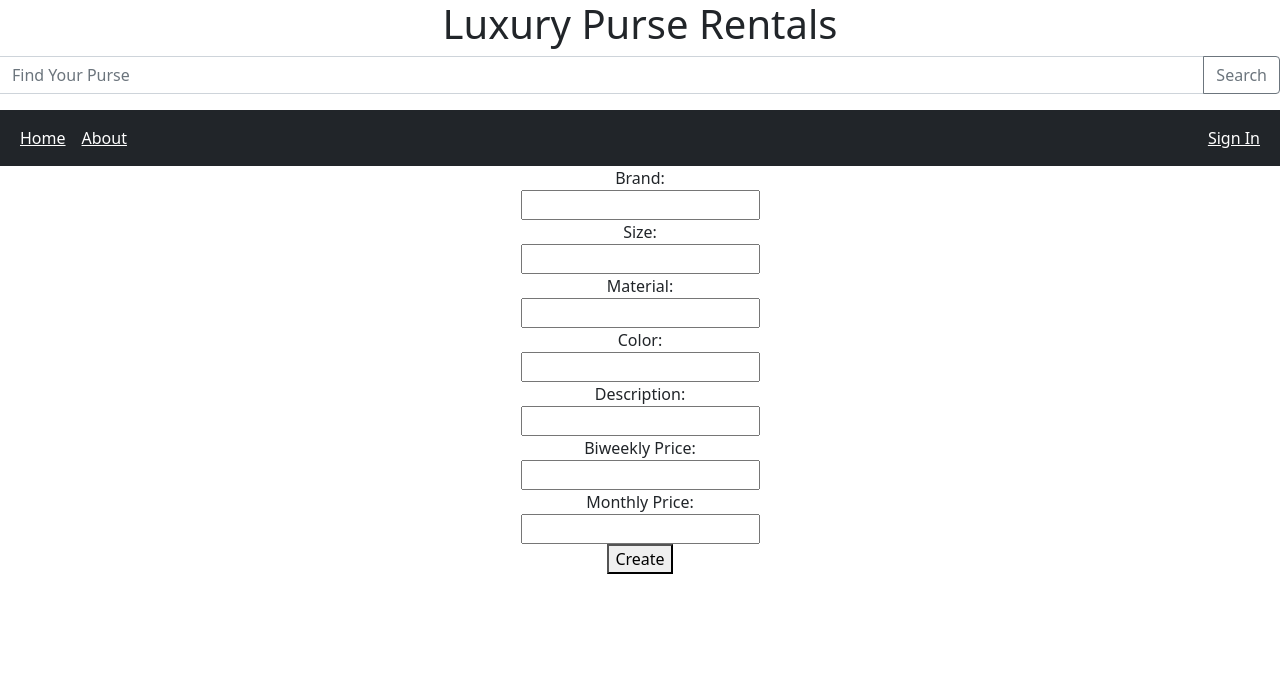
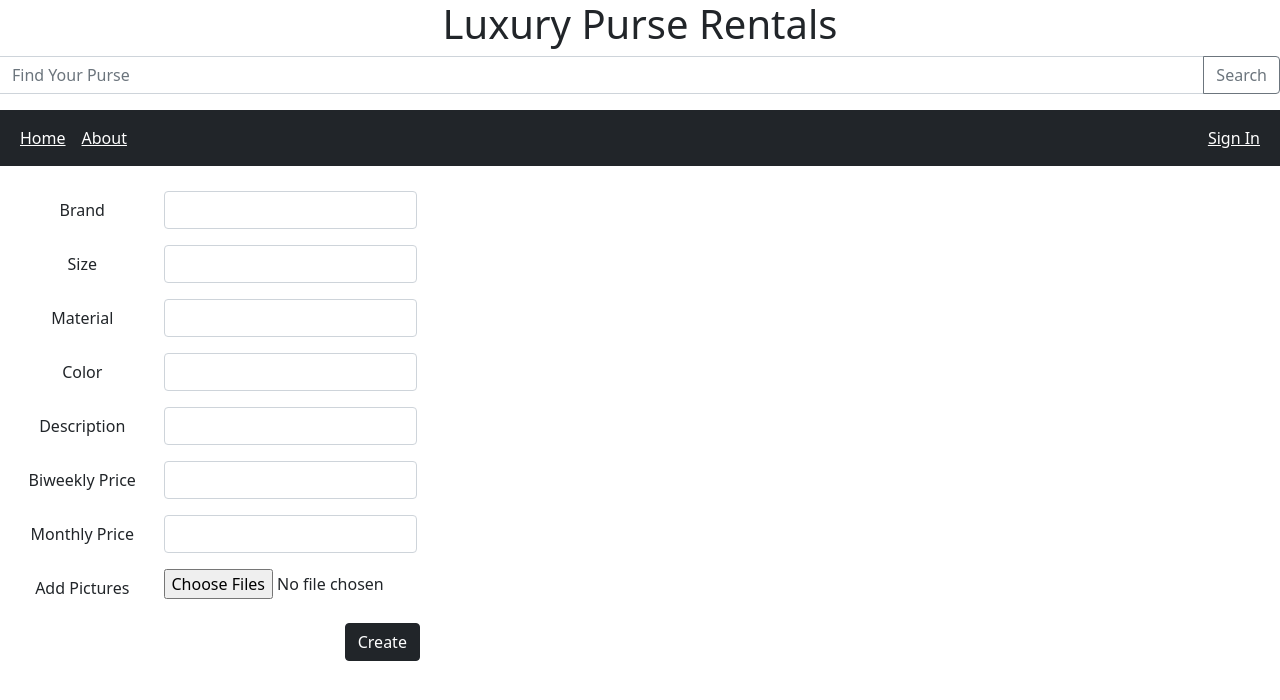
Before and after one commit to Raya-Sodwilai/rental-ui, a React (Create React App) app: page /add-rental in a window 1280 px wide. Shown: the top 700 px of the page. Built offline with nearby package versions, Linux system fonts and the light colour scheme.

Commit message:
edit profile page

```diff
--- a/src/AddRental.jsx
+++ b/src/AddRental.jsx
@@ -1,6 +1,8 @@
 import "./App.css";
+import Axios from "axios";
 import { useState } from "react";
-import Axios from "axios";
+import { useHistory } from "react-router-dom";
+import { Form, Row, Col, Button, InputGroup } from "react-bootstrap";
 
 function AddRental(props) {
   const [brand, setBrand] = useState("");
@@ -12,11 +14,13 @@ function AddRental(props) {
   const [monthlyPrice, setMonthlyPrice] = useState(0);
 
   const[postList, setPostList] = useState([]);
-  const {userId} = props;
+  const {loggedUser} = props;
+  let history = useHistory();
 
-  const addRental = ({loggedUser}) => {
-    Axios.post("http://localhost:3001/create", {
-      userId: userId,
+
+  const addRental = () => {
+    Axios.post("http://localhost:3001/users/:userId/posts", {
+      userId: loggedUser.id,
       brand: brand,
       size: size,
       material: material,
@@ -37,62 +41,92 @@ function AddRental(props) {
           monthlyPrice: monthlyPrice,
         },
       ]);
+      history.push('/profile')
     });
   };
 
   return (
     <div className="Rent">
       <div className="information">
-        <label>Brand:</label>
-        <input
-          type="text"
-          onChange={(event) => {
-            setBrand(event.target.value);
-          }}
-        />
-        <label>Size:</label>
-        <input
-          type="text"
-          onChange={(event) => {
-            setSize(event.target.value);
-          }}
-        />
-        <label>Material:</label>
-        <input
-          type="text"
-          onChange={(event) => {
-            setMaterial(event.target.value);
-          }}
-        />
-        <label>Color:</label>
-        <input
-          type="text"
-          onChange={(event) => {
-            setColor(event.target.value);
-          }}
-        />
-        <label>Description:</label>
-        <input
-          type="text"
-          onChange={(event) => {
-            setDescription(event.target.value);
-          }}
-        />
-        <label>Biweekly Price:</label>
-        <input
-          type="text"
-          onChange={(event) => {
-            setBiweeklyPrice(event.target.value);
-          }}
-        />
-        <label>Monthly Price:</label>
-        <input
-          type="text"
-          onChange={(event) => {
-            setMonthlyPrice(event.target.value);
-          }}
-        />
-        <button onClick={addRental}>Create</button>
+      <Form>
+        <Form.Group as={Row} className="mb-3" controlId="formHorizontalBrand">
+          <Form.Label column sm={3}>
+            Brand
+          </Form.Label>
+          <Col sm={6}>
+            <Form.Control type="text" onChange={(event) => {setBrand(event.target.value)}} />
+          </Col>
+        </Form.Group>
+
+        <Form.Group as={Row} className="mb-3" controlId="formHorizontalSize">
+          <Form.Label column sm={3}>
+            Size
+          </Form.Label>
+          <Col sm={6}>
+            <Form.Control type="text" onChange={(event) => {setSize(event.target.value)}} />
+          </Col>
+        </Form.Group>
+
+        <Form.Group as={Row} className="mb-3" controlId="formHorizontalMaterial">
+          <Form.Label column sm={3}>
+            Material
+          </Form.Label>
+          <Col sm={6}>
+            <Form.Control type="text" onChange={(event) => {setMaterial(event.target.value)}} />
+          </Col>
+        </Form.Group>
+
+        <Form.Group as={Row} className="mb-3" controlId="formHorizontalColor">
+          <Form.Label column sm={3}>
+            Color
+          </Form.Label>
+          <Col sm={6}>
+            <Form.Control type="text" onChange={(event) => {setColor(event.target.value)}} />
+          </Col>
+        </Form.Group>
+
+        <Form.Group as={Row} className="mb-3" controlId="formHorizontalDescription">
+          <Form.Label column sm={3}>
+            Description
+          </Form.Label>
+          <Col sm={6}>
+            <Form.Control type="text" onChange={(event) => {setDescription(event.target.value)}} />
+          </Col>
+        </Form.Group>
+
+        <Form.Group as={Row} className="mb-3" controlId="formHorizontalBiweeklyPrice">
+          <Form.Label column sm={3}>
+            Biweekly Price
+          </Form.Label>
+          <Col sm={6}>
+            <Form.Control type="text" onChange={(event) => {setBiweeklyPrice(event.target.value)}} />
+          </Col>
+        </Form.Group>
+
+        <Form.Group as={Row} className="mb-3" controlId="formHorizontalMonthlyPrice">
+          <Form.Label column sm={3}>
+            Monthly Price
+          </Form.Label>
+          <Col sm={6}>
+            <Form.Control type="text" onChange={(event) => {setMonthlyPrice(event.target.value)}} />
+          </Col>
+        </Form.Group>
+
+        <Form.Group as={Row} className="mb-3" controlId="formFileMultiple">
+          <Form.Label column sm={3}>
+            Add Pictures
+          </Form.Label>
+          <Col sm={6}>
+            <Form.Control type="file" multiple />
+          </Col>
+        </Form.Group>
+
+        <Form.Group as={Row} className="mb-3">
+          <Col sm={{ span: 6, offset: 5 }}>
+            <Button variant="dark" onClick={addRental}>Create</Button>
+          </Col>
+        </Form.Group>
+      </Form>
       </div>
     </div>
   );
--- a/src/App.css
+++ b/src/App.css
@@ -44,28 +44,21 @@
 }
 
 .information {
-  display: flex;
-  flex-direction: column;
-  width: 100%;
-  justify-content: center;
-  align-items: center;
+  padding: 10px;
+  display: block;
+  margin: 15px;
+  width: 550px;
+  height: 480px;
+  float: left;
 }
 
 .posts {
   display: flex;
   align-items: center;
-  flex-direction: column;
-  width: 100%;
-  margin: 10px;
-}
-
-.post {
-  width: 700px;
-  height: auto;
-  border: 1px solid black;
-  margin: 10px;
-  display: flex;
-  padding: 10px;
+  flex-direction: row;
+  width: 200px;
+  height: 200px;
+  margin-top: 100px;
 }
 
 .post h3 {
--- a/src/Home.jsx
+++ b/src/Home.jsx
@@ -1,4 +1,5 @@
 import React, {useState, useEffect} from 'react';
+import { Card, ListGroup, ListGroupItem } from 'react-bootstrap';
 import Axios from "axios";
 
 function Home(props) {
@@ -17,13 +18,18 @@ function Home(props) {
         return (
           <div className="post">
             <div>
-              <h4>Brand: {val.brand}</h4>
-              <h4>Size: {val.size}</h4>
-              <h4>Material: {val.material}</h4>
-              <h4>Color: {val.color}</h4>
-              <h4>Description: {val.description}</h4>
-              <h4>Biweekly Price: {val.biweekly_price}</h4>
-              <h4>Monthly Price: {val.monthly_price}</h4>
+            <Card style={{ width: '16rem' }}>
+              <Card.Img variant="top" src="holder.js/100px180?text=Image cap" />
+              <ListGroup className="list-group-flush">
+                <ListGroupItem>Brand: {val.brand}</ListGroupItem>
+                <ListGroupItem>Size: {val.size}</ListGroupItem>
+                <ListGroupItem>Material: {val.material}</ListGroupItem>
+                <ListGroupItem>Color: {val.color}</ListGroupItem>
+                <ListGroupItem>Description: {val.description}</ListGroupItem>
+                <ListGroupItem>Biweekly Price: {val.biweekly_price}</ListGroupItem>
+                <ListGroupItem>Monthly Price: {val.monthly_price}</ListGroupItem>
+              </ListGroup>
+            </Card>
             </div>
           </div>
         );
--- a/src/Profile.jsx
+++ b/src/Profile.jsx
@@ -1,18 +1,41 @@
-import React, { useState } from 'react';
-import AddRental from './AddRental';
+import React, { useState, useEffect } from 'react';
+import { Card, ListGroup, ListGroupItem } from 'react-bootstrap';
+import Axios from "axios";
 
 function Profile({ authorize, loggedUser }) {
   const [state, setState] = useState('');
 
-  const triggerAddRentalState = () => {
-    setState('add-rental');
-  };
+  const[userRentals, setUserRentalList] = useState([]);
+  const [hasError, setHasError] = useState(false);
+
+  useEffect(() => {
+    Axios.get("http://localhost:3001/posts").then((response) => {
+      setUserRentalList(response.data);
+    }).catch(err => setHasError(true));
+  }, []);
 
   return (
-    <div>
-      {state === '' && (<button onClick={triggerAddRentalState}>Add rental</button>)}
-
-      {state === 'add-rental' &&  <AddRental userId={loggedUser.userId} />}
+    <div className="posts">
+      {userRentals.map((val, key) => {
+        return (
+          <div className="post">
+            <div>
+            <Card style={{ width: '16rem' }}>
+              <Card.Img variant="top" src="holder.js/100px180?text=Image cap" />
+              <ListGroup className="list-group-flush">
+                <ListGroupItem>Brand: {val.brand}</ListGroupItem>
+                <ListGroupItem>Size: {val.size}</ListGroupItem>
+                <ListGroupItem>Material: {val.material}</ListGroupItem>
+                <ListGroupItem>Color: {val.color}</ListGroupItem>
+                <ListGroupItem>Description: {val.description}</ListGroupItem>
+                <ListGroupItem>Biweekly Price: {val.biweekly_price}</ListGroupItem>
+                <ListGroupItem>Monthly Price: {val.monthly_price}</ListGroupItem>
+              </ListGroup>
+            </Card>
+            </div>
+          </div>
+        );
+      })}
     </div>
   )
 }
```
